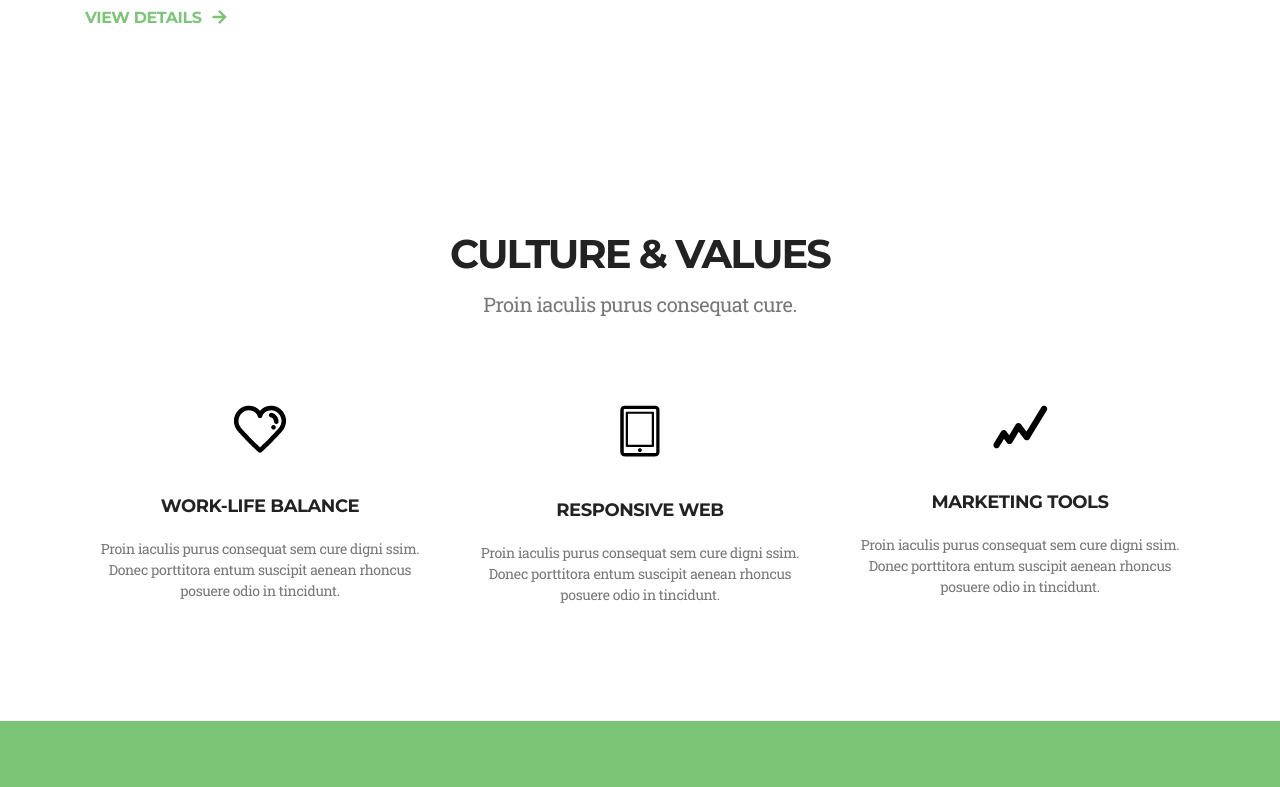
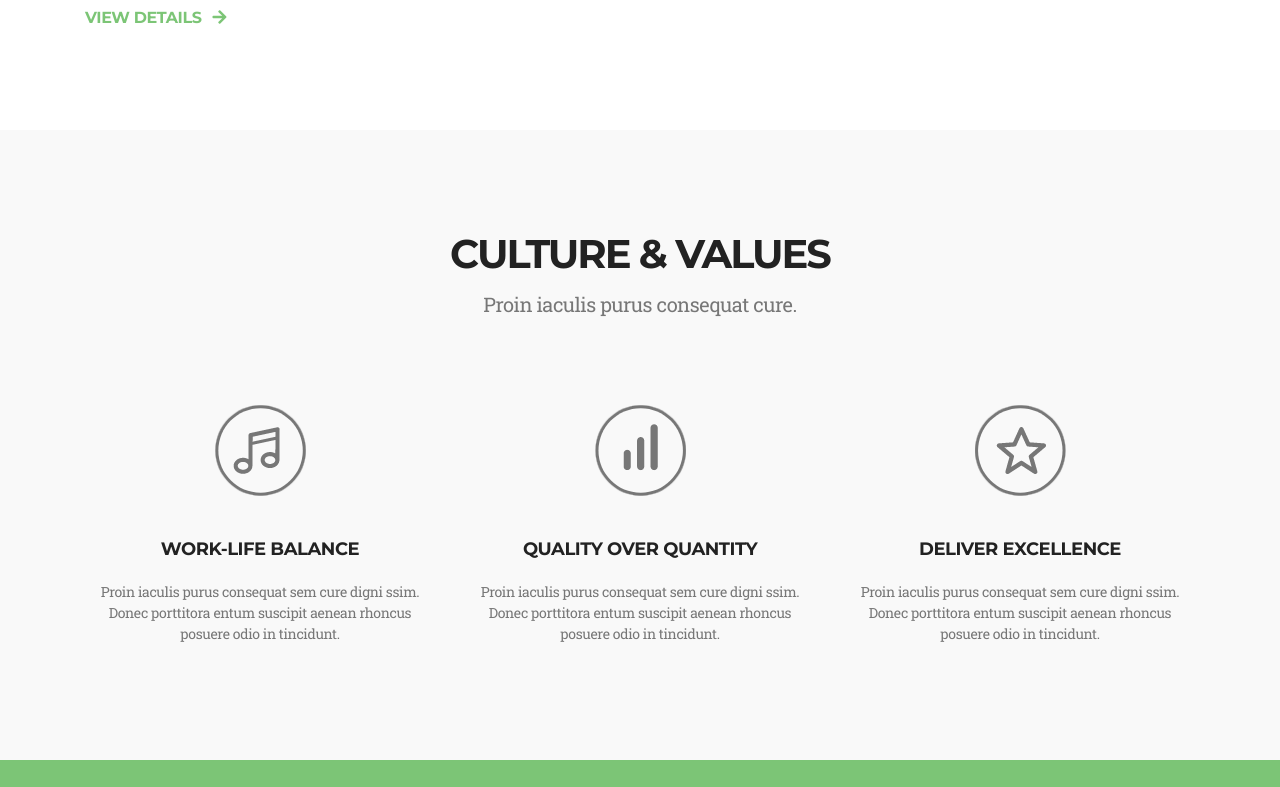
Before and after one commit to coatceatl/treehouse, a website built with webpack: page index.html in a window 1280 px wide. Shown: the part 2700-3487 px from the top of the page. Built offline with nearby package versions, Linux system fonts and the light colour scheme; files whose address does not match are found by name.

Commit message:
added css for value

```diff
--- a/index.html
+++ b/index.html
@@ -212,7 +212,7 @@
           <div class='col-12 col-sm-6 col-md-4'>
             <div class='services-block'>
               <div class='block-icon'>
-                <img src='src/img/icon-heart.png' alt='heart'>
+                <img src='src/img/icon-music.png' alt=''>
               </div>
               <div class='block-header'>
                 Work-Life Balance
@@ -226,10 +226,10 @@
           <div class='col-12 col-sm-6 col-md-4'>
             <div class='services-block'>
               <div class='block-icon'>
-                <img src='src/img/icon-mobile.png' alt='heart'>
+                <img src='src/img/icon-sound.png' alt=''>
               </div>
               <div class='block-header'>
-                responsive web
+                 Quality Over Quantity
               </div>
               <p class='block-text'>
               Proin iaculis purus consequat sem cure digni ssim. Donec porttitora entum suscipit
@@ -240,10 +240,10 @@
           <div class='col-12 col-sm-6 col-md-4'>
             <div class='services-block'>
               <div class='block-icon'>
-                <img src='src/img/icon-graph.png' alt='heart'>
+                <img src='src/img/icon-star.png' alt=''>
               </div>
               <div class='block-header'>
-                Marketing tools
+                 Deliver Excellence
               </div>
               <p class='block-text'>
               Proin iaculis purus consequat sem cure digni ssim. Donec porttitora entum suscipit
--- a/src/scss/_base.scss
+++ b/src/scss/_base.scss
@@ -92,3 +92,6 @@
 ul {
   padding: 0;
 }
+.value {
+  background-color: #f9f9f9;
+}
```
Also changed, not shown: dist/main.css.
